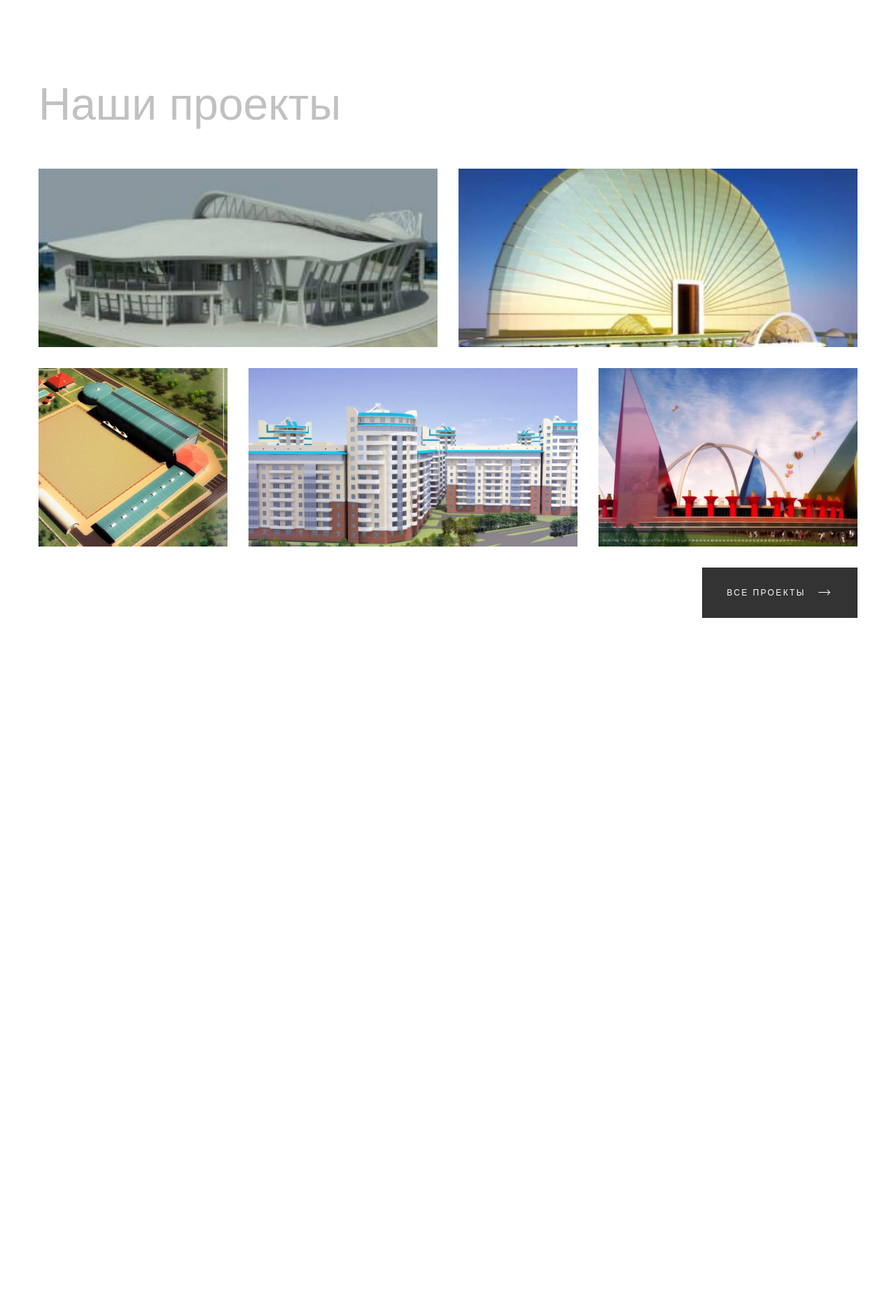
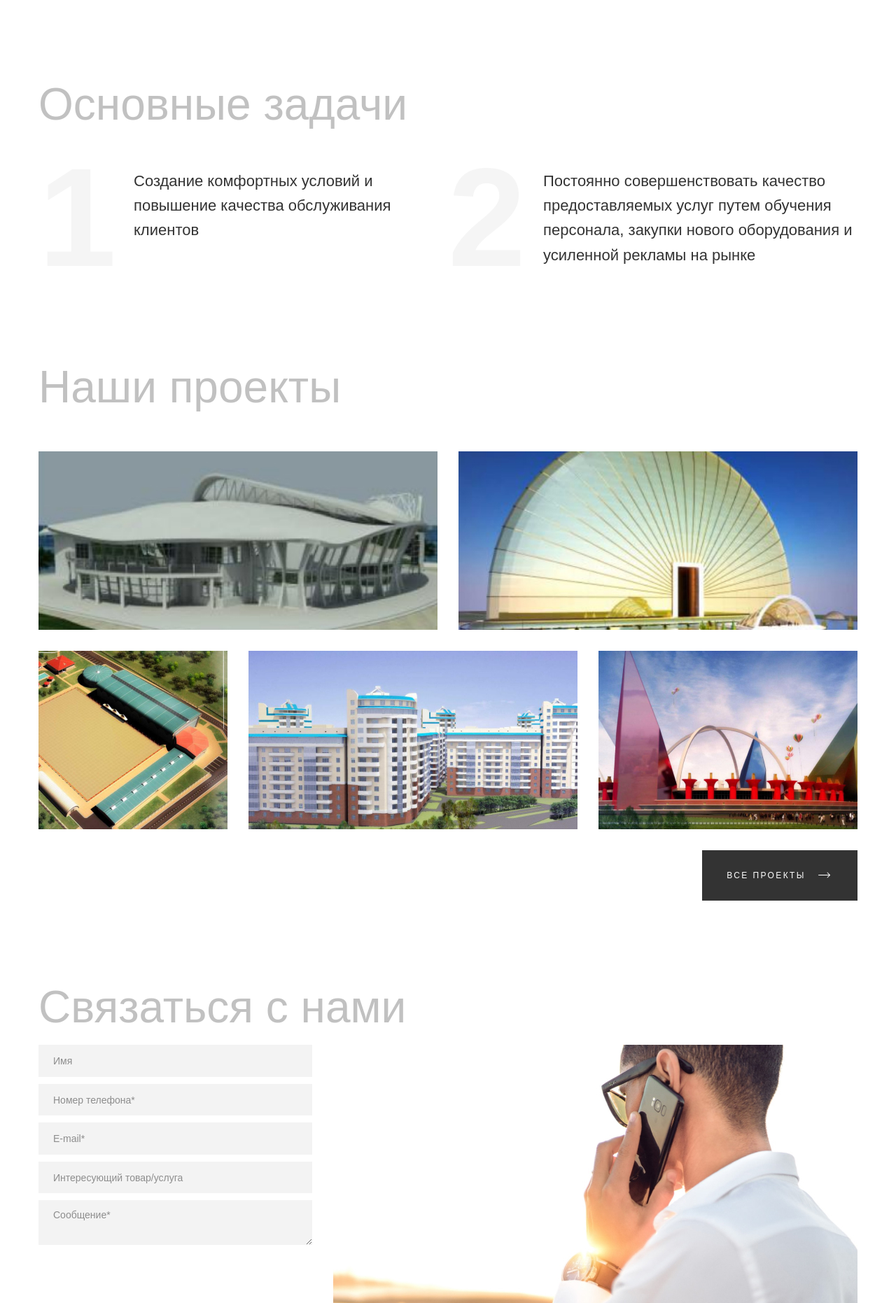
Before and after one commit to Dactry/digital-project, a website: page app/pages/index.html in a window 1280 px wide. Shown: the part 933-2795 px from the top of the page at 70% size. Before the commit the page ends 1876 px from the top, so only its background shows below. Drawn offline with nearby package versions, Linux system fonts and the light colour scheme; files that its build step writes are made by us from their sources; files whose address does not match are found by name; a web font is replaced by a local one.

Commit message:
add contact

```diff
--- a/app/pages/index.html
+++ b/app/pages/index.html
@@ -14,7 +14,7 @@
 <body>
     @@include('parts/_header.html')
 
-    <section class="main">
+    <section class="main main-bottom">
         <div class="container main__container">
             <div class="main__wrapper">
                 <div class="main__left">
@@ -39,8 +39,11 @@
         </div>
     </section>
 
-    <section class="about">
+    <section class="about main-bottom">
         <div class="container about__container">
+            <div class="about__background">
+
+            </div>
             <div class="about__left">
                 <div class="about__image-group">
                     <div class="about__image-wrapper about-grid-1">
@@ -66,7 +69,24 @@
         </div>
     </section>
 
-    <section class="project">
+    <section class="tasks">
+        <div class="container tasks__container">
+            <h3 class="tasks__title title">Основные задачи</h3>
+            <ol class="tasks__list">
+                <li class="tasks__item">
+                    <p class="text tasks__text">Создание комфортных условий и повышение качества обслуживания клиентов
+                    </p>
+                </li>
+                <li class="tasks__item">
+                    <p class="text tasks__text">Постоянно совершенствовать качество предоставляемых услуг путем обучения
+                        персонала, закупки нового оборудования и усиленной рекламы на рынке</p>
+                </li>
+            </ol>
+
+        </div>
+    </section>
+
+    <section class="project main-bottom">
         <div class="container project__container">
             <h2 class="project__title title">Наши проекты</h2>
             <div class="project__grid">
@@ -128,6 +148,39 @@
         </div>
     </section>
 
+    <section class="contact">
+        <div class="container contact__container">
+            <h2 class="contact__title title">Связаться с нами</h2>
+            <div class="contact__block">
+                <form class="form" action="#" method="post">
+                    <ul class="form__list">
+                        <li class="form__item">
+                            <input class="form__item-style" type="text" id="name" placeholder="Имя" name="user_name">
+                        </li>
+                        <li class="form__item">
+                            <input class="form__item-style" type="tel" id="user_number" placeholder="Номер телефона*"
+                                name="user_number"">
+                            </li>
+                            <li class=" form__item">
+                            <input class="form__item-style" type="email" id="mail" placeholder="E-mail*"
+                                name="user_mail">
+                        </li>
+                        <li class="form__item">
+                            <input class="form__item-style" type="text" id="product"
+                                placeholder="Интересующий товар/услуга" name="product">
+                        </li>
+                        <li class="form__item">
+                            <textarea class="form__item-style" id="msg" placeholder="Сообщение*"
+                                name="user_message"></textarea>
+                        </li>
+                    </ul>
+                </form>
+                <img src="img/contact-img.jpg" alt="contact-image" class="contact__img">
+            </div>
+
+        </div>
+    </section>
+
     @@include('parts/_footer.html')
     <script src="/js/main.min.js"></script>
 </body>
--- a/app/scss/_basic.scss
+++ b/app/scss/_basic.scss
@@ -36,11 +36,34 @@ a {
     text-decoration: none;
 }
 
+ol {
+    counter-reset: myCounter;
+    padding: 0;
+}
+
+li {
+    list-style: none;
+}
+
 img {
     display: block;
     max-width: 100%;
     margin: 0 auto;
 }
+
+input, textarea {
+    width: 100%;
+    font-family: "TT Hoves", sans-serif;
+    font-weight: 600;
+    line-height: 1.1;
+    font-size: 16px;
+    color: $dark;
+    padding: 14px 21px;
+    background-color: $gray;
+    border: none;
+    max-width: 100%;
+    min-width: 100%;
+  }
 
 .container {
     max-width: 1200px;
@@ -60,6 +83,10 @@ img {
     @media (max-width: 576px) {
         max-width: 320px;
     }
+}
+
+.main-bottom {
+    margin-bottom: 120px;
 }
 
 .title {
@@ -118,7 +145,7 @@ img {
         padding: 22px 18px;
         transition: all 0.3s ease-in-out;
         &:hover {
-            background: #F9F9F9;
+            background: #f9f9f9;
             transform: scale(0.9);
         }
     }
--- a/app/scss/parts/_about.scss
+++ b/app/scss/parts/_about.scss
@@ -1,13 +1,21 @@
 .about {
-    padding: 60px 0;
     &__container {
         display: flex;
-        background-color: rgba($color: $gray, $alpha: 0.6);
+        position: relative;
+    }
+    &__background {
+        position: absolute;
+        width: 100%;
+        height: 100%;
+        background-color: rgba($color: $gray, $alpha: .6);
+        z-index: -1;
+        top: -30px;
     }
     &__left {
-        width: 50%;
+        max-width: 50%;
         display: flex;
-        flex-wrap: wrap;
+        margin-left: 100px;
+        margin-right: 30px;
     }
     &__right {
         width: 35%;
@@ -20,6 +28,9 @@
             margin-right: 30px;
         }
     }
+    &__text {
+        margin-bottom: 20px;
+    }
     &-grid {
         &-1 {
             height: 60%;
@@ -28,7 +39,7 @@
         // &-2 {
         // }
         &-3 {
-            height: 75%;
+            max-height: 79%;;
             margin-top: 30px;
         }
     }
--- a/app/scss/parts/_contact.scss
+++ b/app/scss/parts/_contact.scss
@@ -0,0 +1,33 @@
+.contact {
+    &__title {
+        margin-bottom: 22px;
+    }
+    &__block {
+        display: flex;
+        justify-content: space-between;
+    }
+    &__form {
+        width: 34%;
+    }
+    &__img {
+        max-width: 66%;
+        object-fit: cover;
+    }
+}
+
+.form {
+    width: 34%;
+    margin-right: 30px;
+    &__item {
+        &:not(:last-child) {
+            margin-bottom: 10px;
+        }
+        & > ::placeholder {
+            font-family: "TT Hoves", sans-serif;
+            font-weight: 400;
+            line-height: 1.1;
+            font-size: 14px;
+            color: #8d8d8d;
+        }
+    }
+}
--- a/app/scss/parts/_main.scss
+++ b/app/scss/parts/_main.scss
@@ -1,5 +1,5 @@
 .main {
-    padding: 0 0 60px;
+
     &__wrapper {
         display: flex;
     }
--- a/app/scss/parts/_project.scss
+++ b/app/scss/parts/_project.scss
@@ -1,5 +1,5 @@
 .project {
-    padding: 60px 0;
+    padding-top: 60px;
     &__grid {
         display: grid;
         grid-gap: 30px;
--- /dev/null
+++ b/app/scss/parts/_tasks.scss
@@ -0,0 +1,36 @@
+.tasks {
+    &__list {
+        display: flex;
+        justify-content: space-between;
+        flex-wrap: wrap;
+
+    }
+    &__item {
+        position: relative;
+        width: 50%;
+        min-height: 144px;
+        padding-left: 136px;
+        margin-bottom: 60px;
+        &:before {
+            position: absolute;
+            left: 0;
+            counter-increment: myCounter;
+            content: counter(myCounter);
+            color: rgba($color: $gray, $alpha: 0.8);
+            font-size: 200px;
+            line-height: 0.7;
+            font-weight: 900;
+            display: block;
+            text-align: center;
+        }
+    }
+    &__title {
+        margin-bottom: 60px;
+    }
+    &__text {
+        font-size: 22px;
+        color: $dark;
+        line-height: 1.6;
+        font-weight: 300;
+    }
+}
--- a/app/scss/style.scss
+++ b/app/scss/style.scss
@@ -3,6 +3,7 @@
 @import 'parts/header';
 @import 'parts/main';
 @import 'parts/about';
+@import 'parts/tasks';
 @import 'parts/service';
 @import 'parts/setting';
 @import 'parts/slider';
```
